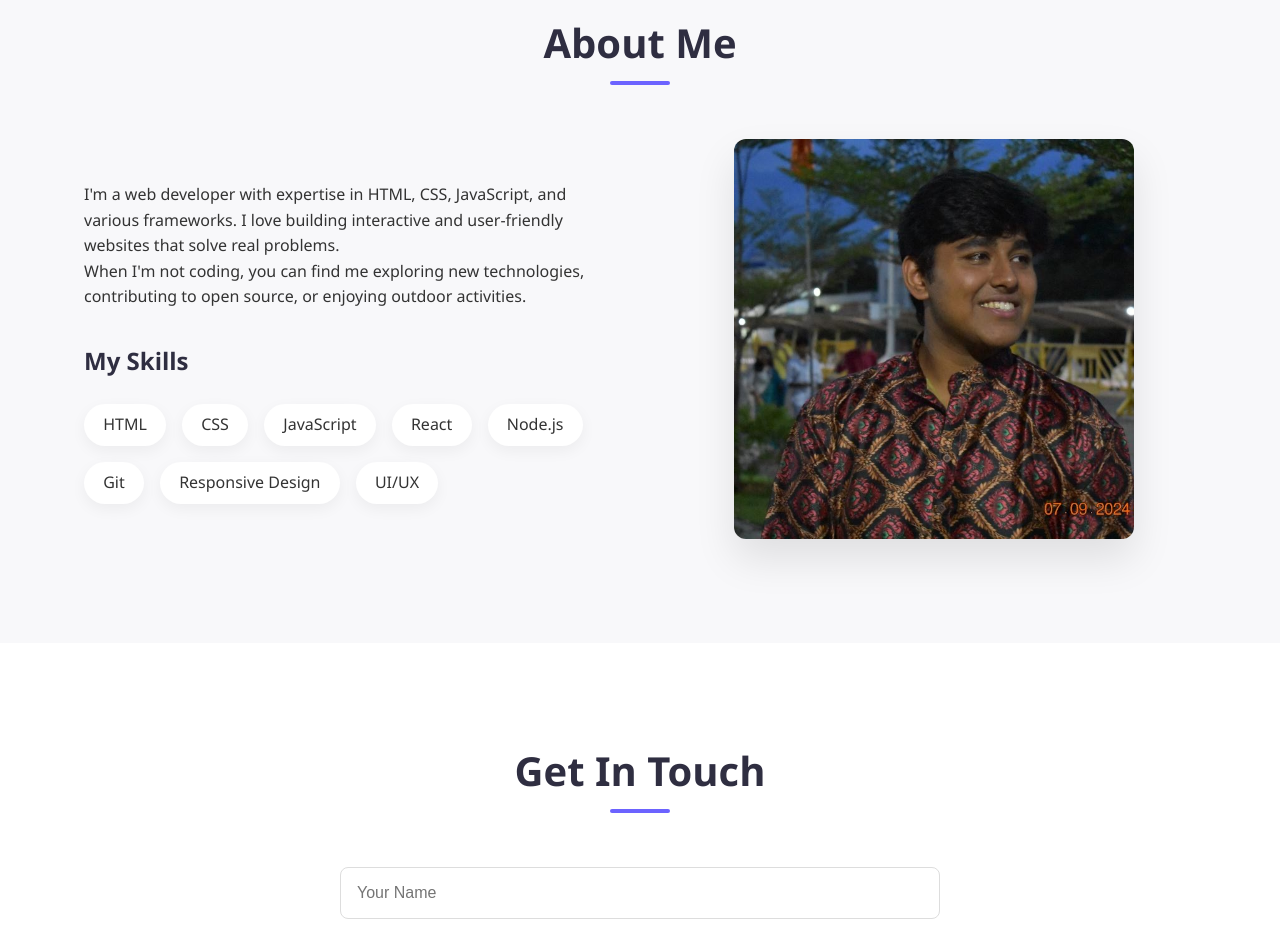
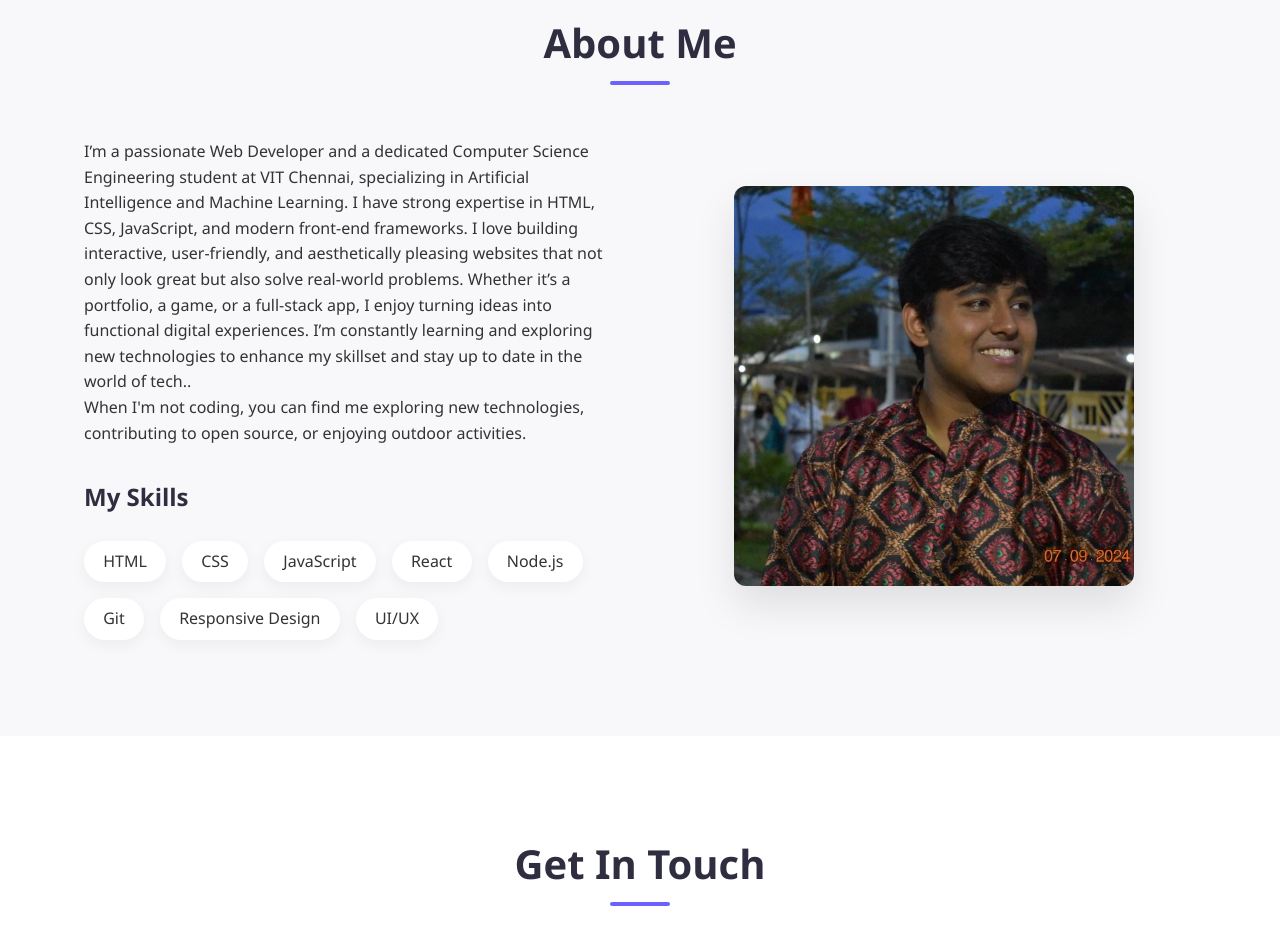
Before and after one commit to AadityaSaxena20/Portfolio, a plain HTML site: page index.html in a window 1280 px wide. Shown: the part 2500-3439 px from the top of the page. Drawn offline with Linux system fonts and the light colour scheme.

Commit message:
Update index.html

```diff
--- a/index.html
+++ b/index.html
@@ -63,7 +63,9 @@
             </div>
             <div class="about-content">
                 <div class="about-text">
-                    <p>I'm a web developer with expertise in HTML, CSS, JavaScript, and various frameworks. I love building interactive and user-friendly websites that solve real problems.</p>
+                    <p>I’m a passionate Web Developer and a dedicated Computer Science Engineering student at VIT Chennai, specializing in Artificial Intelligence and Machine Learning. I have strong expertise in HTML, CSS, JavaScript, and modern front-end frameworks.
+                        I love building interactive, user-friendly, and aesthetically pleasing websites that not only look great but also solve real-world problems. Whether it’s a portfolio, a game, or a full-stack app, I enjoy turning ideas into functional digital experiences.
+                        I’m constantly learning and exploring new technologies to enhance my skillset and stay up to date in the world of tech..</p>
                     <p>When I'm not coding, you can find me exploring new technologies, contributing to open source, or enjoying outdoor activities.</p>
                     <div class="skills">
                         <h3>My Skills</h3>
```
